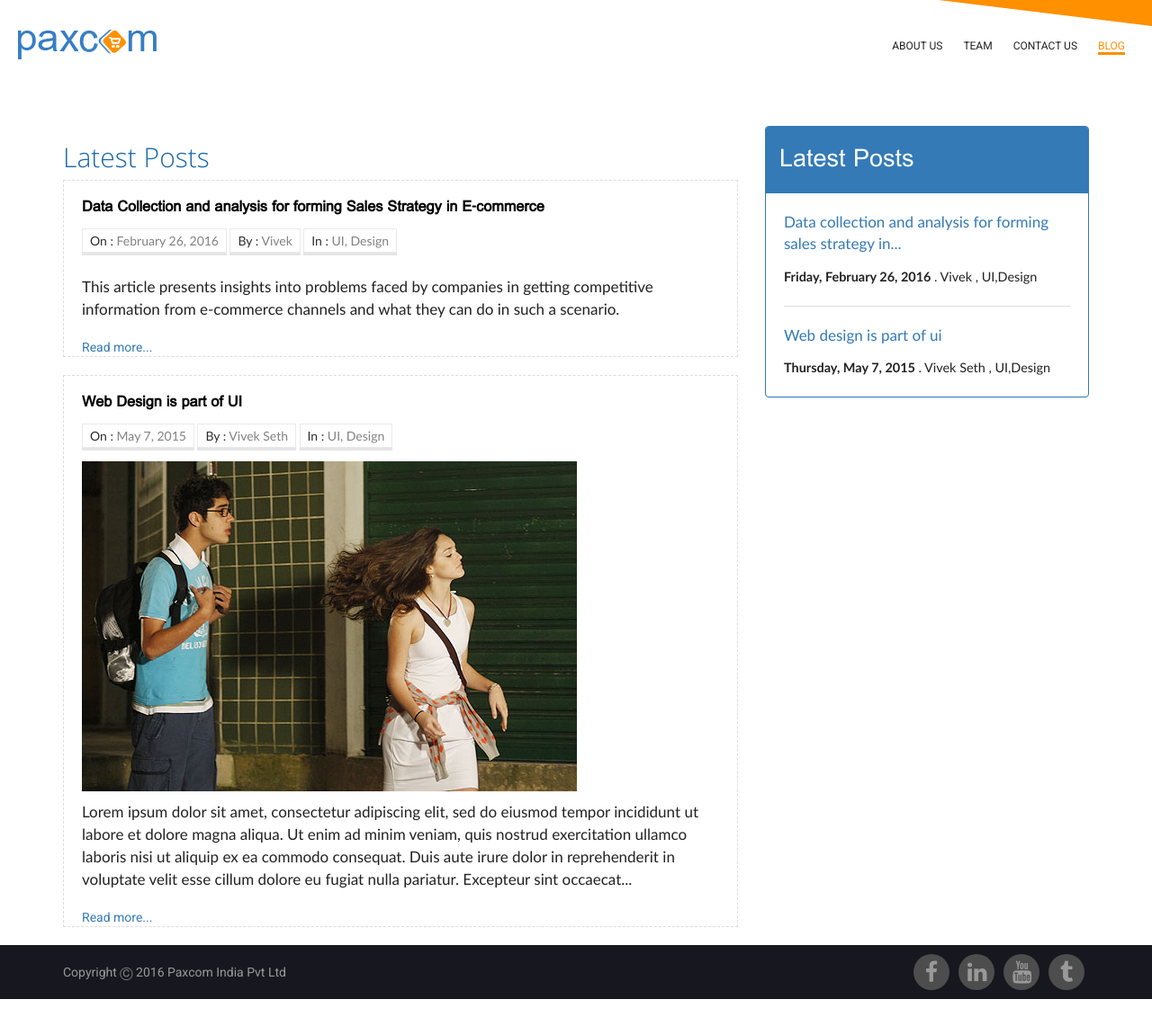
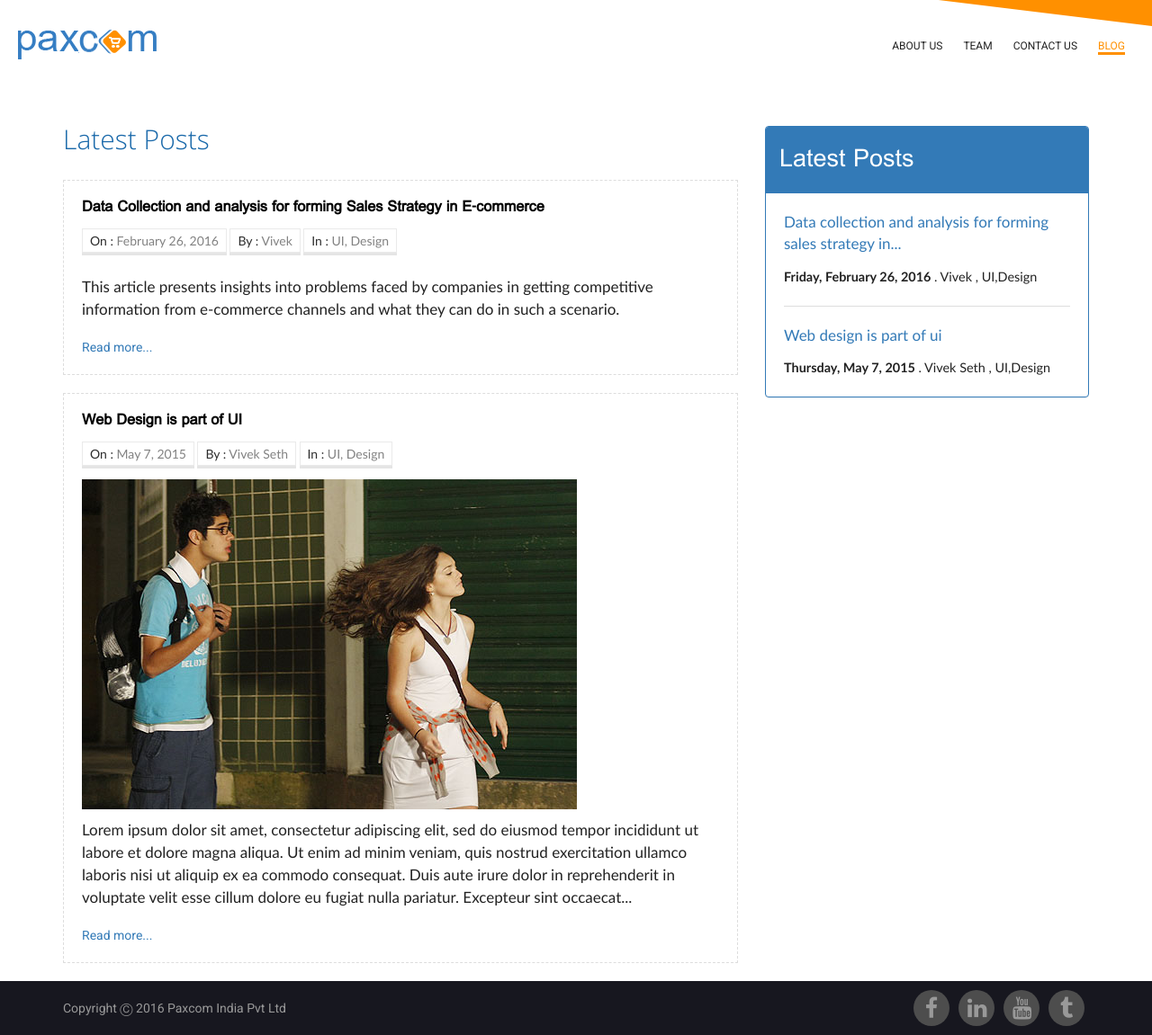
Before and after one commit to paxcom/paxcom.github.io, a Jekyll site: the page built from blog/index.html, in a window 1280 px wide. Shown: the whole page at 90% size. Built offline with Jekyll 4.4.1, drawn with Linux system fonts in a browser that asks for light colours; the list of posts is cut into pages by our own code; comment, search, counter and statistics services are not loaded; before the commit the page ends 1111 px from its top, so only the background shows below that.

Commit message:
update css

```diff
--- a/css/style.css
+++ b/css/style.css
@@ -1635,7 +1635,7 @@ ul.footer-nav{ max-width:150px; margin:auto;}
 
 
 /******************BLOG*************************/
-.single-post-excerpt{border: 1px dashed #ddd; padding:0px 20px; margin:0 0 20px 0}
+.single-post-excerpt{border: 1px dashed #ddd; padding:0px 20px 20px 20px; margin:0 0 20px 0}
 .single-post-excerpt h4 a{color:#000; text-decoration:none;font-weight:700; font-size:18px;}
 .single-post-excerpt h4 a:hover{color:#ff9000}
 .meta-info{margin-bottom:15px;}
@@ -1659,7 +1659,7 @@ ul.footer-nav{ max-width:150px; margin:auto;}
 	.paginator{ margin:20px 0; padding:0px;}
 
 	.archive-title, .post-header h2{     color: #1a69aa;
-    padding-top: 0px;
+    padding-top: 0px; margin:0 0 30px 0;
     line-height: 30px;
     font-size: 30px;
     clear: both;     font-family: 'open_sanslight' !important;
```
